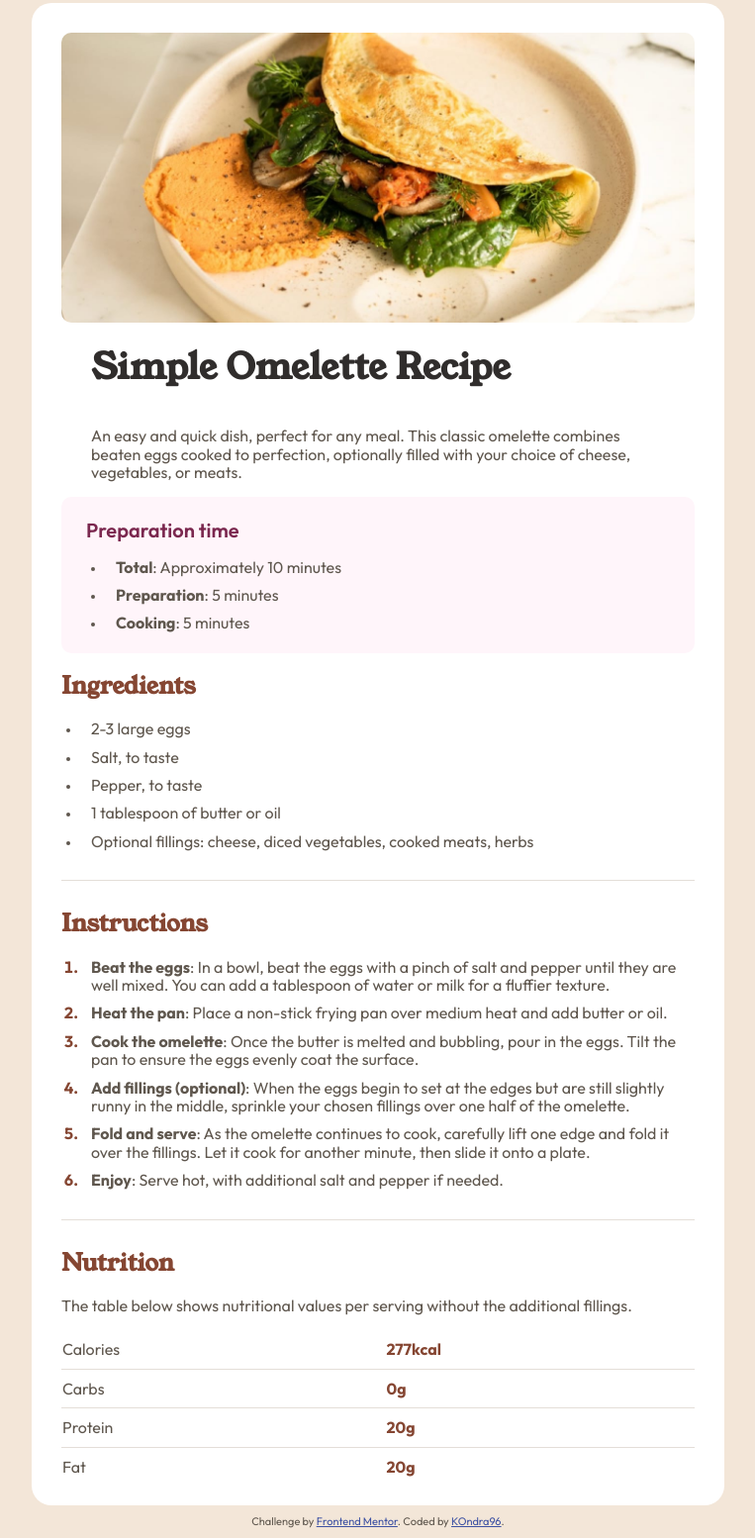
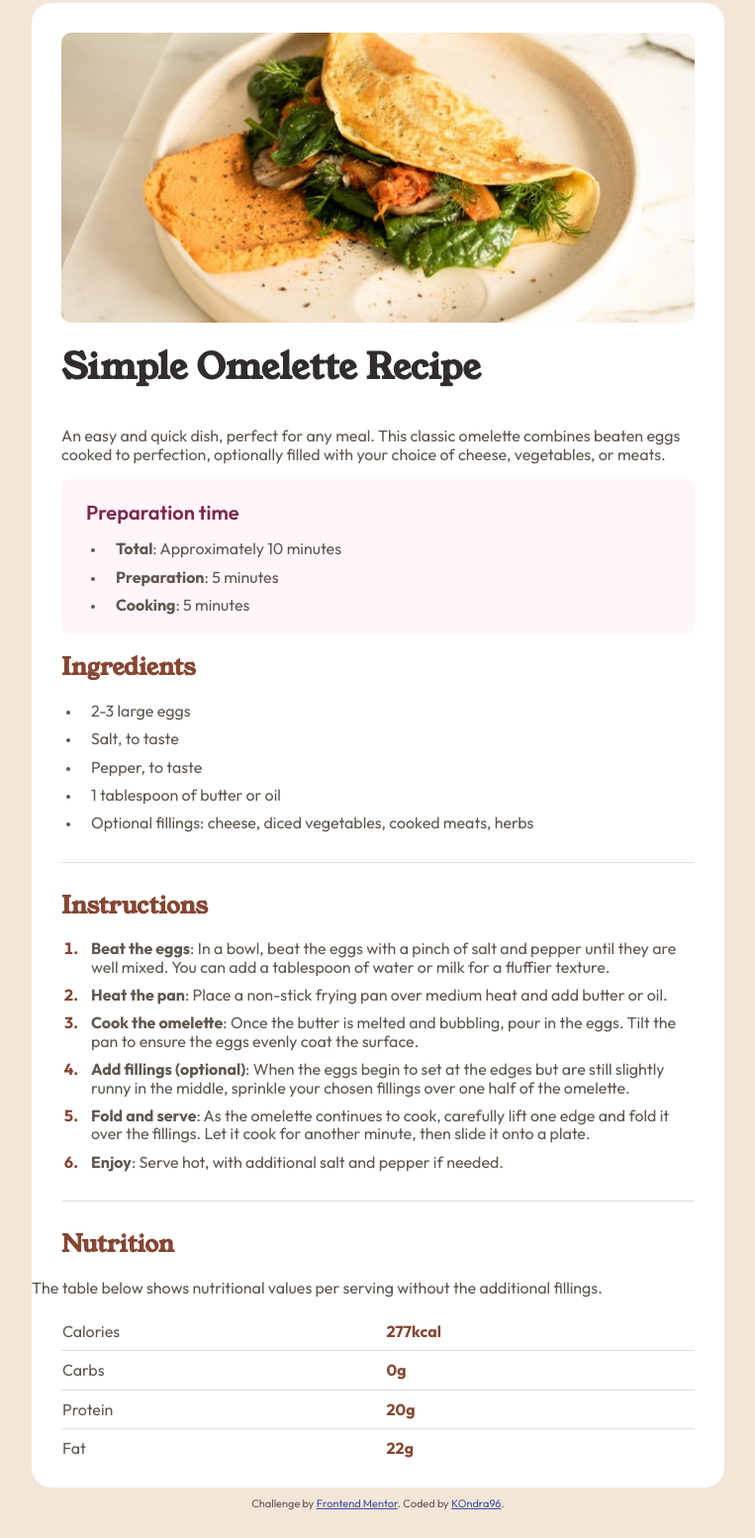
Before and after one commit to KOndra96/frontend-mentor-06_recipe-page, a plain HTML site: page index.html in a window 1280 px wide. Shown: the part 27-1581 px from the top of the page at 99% size, without its empty margins (258-1021 px from the left). Drawn offline with Linux system fonts and the light colour scheme.

Commit message:
fixed small issues

```diff
--- a/index.html
+++ b/index.html
@@ -116,7 +116,7 @@
       </tr>
       <tr>
         <td class="no-border">Fat</td>
-        <td class="no-border"><strong>20g</strong></td>
+        <td class="no-border"><strong>22g</strong></td>
       </tr>
     </table>
 
--- a/styles/style.css
+++ b/styles/style.css
@@ -67,10 +67,10 @@ body {
     }
 }
 
-p,
+p:not(:nth-of-type(1)),
 ul,
 ol,
-h1,
+/* h1, */
 h2,
 .preparation-time {
     margin-left: 3rem;
@@ -109,7 +109,7 @@ h2 {
 
 h1 {
     font-size: 3.6rem;
-    font-weight: 700;
+    font-weight: 600;
 
     color: var(--var-color-stone-900, hsl(24, 5%, 18%));
 }
```
